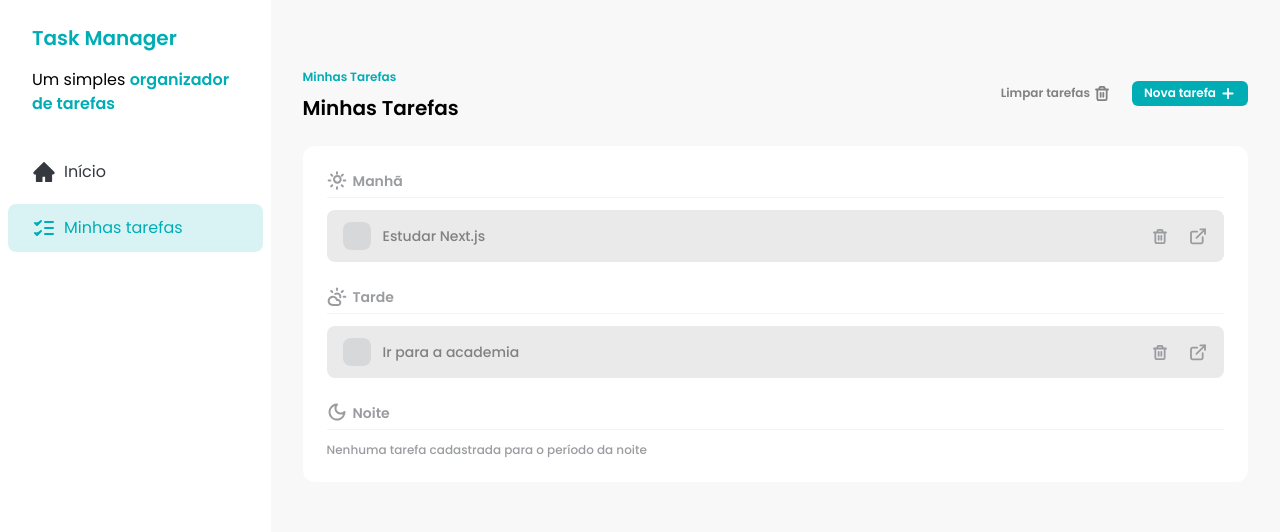
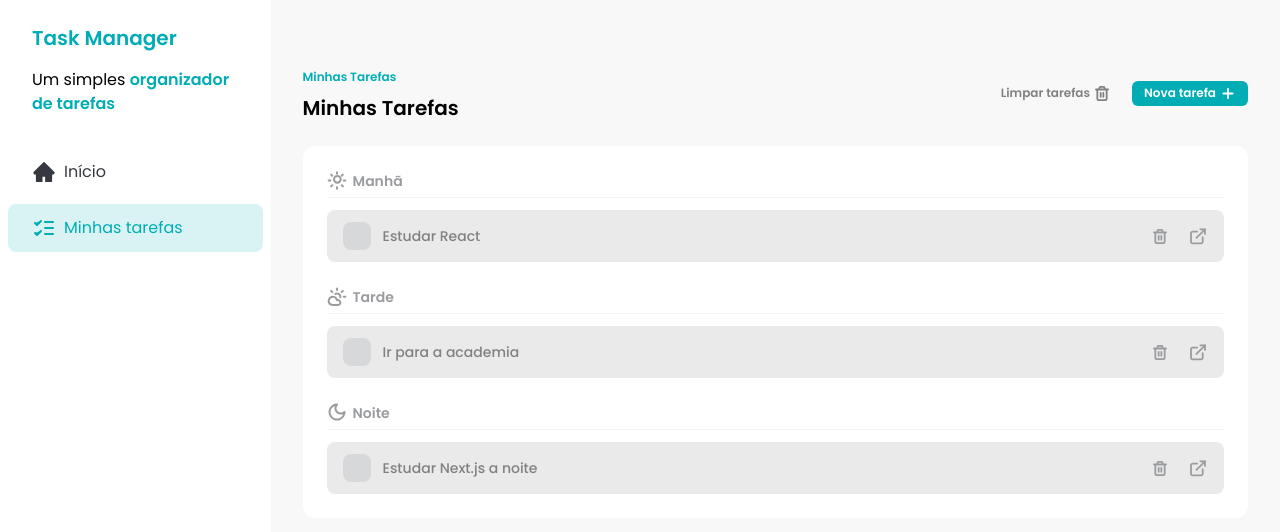
Before and after one commit to odevalison/react-task-manager, a React (Vite) app: page / in a window 1280 px wide. Shown: the top 532 px of the page. Built offline with nearby package versions, Linux system fonts and the light colour scheme; data requests are answered from the project's data file.

Commit message:
refactor: add hook to get and update a task

```diff
--- a/db.json
+++ b/db.json
@@ -465,8 +465,15 @@
     },
     {
       "id": "12ec573a-a40a-4a26-a223-ac4ada113bda",
-      "title": "Estudar Next.js",
+      "title": "Estudar Next.js a noite",
       "description": "Fazer Formação Next.js",
+      "time": "evening",
+      "status": "not_started"
+    },
+    {
+      "id": "27b46672-0dac-4eb4-ba81-1256dc7624b1",
+      "title": "Estudar React",
+      "description": "Continuar formação em React do FSC",
       "time": "morning",
       "status": "not_started"
     }
--- a/src/hooks/data/use-delete-task.ts
+++ b/src/hooks/data/use-delete-task.ts
@@ -11,6 +11,9 @@ export const useDeleteTask = (taskId: string) => {
       const response = await fetch(`http://localhost:3000/tasks/${taskId}`, {
         method: 'DELETE',
       })
+      if (!response.ok) {
+        throw new Error('Erro ao deletar tarefa!')
+      }
       const deletedTask: Task = await response.json()
       return deletedTask
     },
--- /dev/null
+++ b/src/hooks/data/use-get-task.ts
@@ -0,0 +1,22 @@
+import { useQuery } from '@tanstack/react-query'
+
+import type { Task } from '../../types/tasks'
+
+interface UseGetTaskProps {
+  taskId: string | undefined
+  onSuccess: (task: Task) => void
+}
+
+export const useGetTask = ({ onSuccess, taskId }: UseGetTaskProps) => {
+  return useQuery<Task>({
+    queryKey: ['task'],
+    queryFn: async () => {
+      const response = await fetch(`http://localhost:3000/tasks/${taskId}`, {
+        method: 'GET',
+      })
+      const task: Task = await response.json()
+      onSuccess(task)
+      return task
+    },
+  })
+}
--- /dev/null
+++ b/src/hooks/data/use-update-task.ts
@@ -0,0 +1,33 @@
+import { useMutation, useQueryClient } from '@tanstack/react-query'
+
+import { EditTaskFormData } from '../../pages/TaskDetails'
+import { Task } from '../../types/tasks'
+
+export const useUpdateTask = (taskId: string) => {
+  const queryClient = useQueryClient()
+
+  return useMutation({
+    mutationKey: ['edit-task', taskId],
+    mutationFn: async (data: EditTaskFormData) => {
+      const newTaskData = {
+        title: data.title.trim(),
+        description: data.description.trim(),
+        time: data.time,
+      }
+      const response = await fetch(`http://localhost:3000/tasks/${taskId}`, {
+        method: 'PATCH',
+        body: JSON.stringify(newTaskData),
+      })
+      if (!response.ok) {
+        throw new Error('Erro ao editar tarefa')
+      }
+      const updatedTask: Task = await response.json()
+      queryClient.setQueryData<Task[]>(['tasks'], (oldTasks) => {
+        return oldTasks?.map((currentOldTask) =>
+          currentOldTask.id === taskId ? updatedTask : currentOldTask
+        )
+      })
+      return updatedTask
+    },
+  })
+}
--- a/src/pages/TaskDetails.tsx
+++ b/src/pages/TaskDetails.tsx
@@ -1,4 +1,3 @@
-import { useMutation, useQuery, useQueryClient } from '@tanstack/react-query'
 import { useForm } from 'react-hook-form'
 import { Link, useNavigate, useParams } from 'react-router-dom'
 import { toast } from 'sonner'
@@ -13,16 +12,18 @@ import Button from '../components/Button'
 import Input from '../components/Input'
 import Sidebar from '../components/Sidebar'
 import TimeSelect from '../components/TimeSelect'
-import { type Task, TaskTime } from '../types/tasks'
+import { useDeleteTask } from '../hooks/data/use-delete-task'
+import { useGetTask } from '../hooks/data/use-get-task'
+import { useUpdateTask } from '../hooks/data/use-update-task'
+import { TaskTime } from '../types/tasks'
 
-type EditTaskFormData = {
+export type EditTaskFormData = {
   title: string
   time: keyof typeof TaskTime
   description: string
 }
 
 const TaskDetailsPage = () => {
-  const queryClient = useQueryClient()
   const { taskId } = useParams()
   const navigate = useNavigate()
 
@@ -33,67 +34,24 @@ const TaskDetailsPage = () => {
     formState: { errors, isDirty },
   } = useForm<EditTaskFormData>()
 
-  const { data: task } = useQuery<Task>({
-    queryKey: ['task'],
-    queryFn: async () => {
-      const response = await fetch(`http://localhost:3000/tasks/${taskId}`, {
-        method: 'GET',
-      })
-      const data = await response.json()
-      reset(data)
-      return data
-    },
+  const { data: task } = useGetTask({
+    taskId,
+    onSuccess: (task) => reset(task),
   })
-
-  const { mutate: editTask, isPending: isEditingTask } = useMutation({
-    mutationKey: ['edit-task', taskId],
-    mutationFn: async (data: EditTaskFormData) => {
-      const response = await fetch(`http://localhost:3000/tasks/${taskId}`, {
-        method: 'PATCH',
-        body: JSON.stringify({
-          title: data.title.trim(),
-          description: data.description.trim(),
-          time: data.time,
-        }),
-      })
-      if (!response.ok) {
-        throw new Error('Erro ao editar tarefa')
-      }
-      const updatedTask = await response.json()
-      queryClient.setQueryData<Task[]>(['tasks'], (oldTasks) => {
-        return oldTasks?.map((oldTask) =>
-          oldTask.id === taskId ? updatedTask : oldTask
-        )
-      })
-    },
-  })
-
-  const { mutate: deleteTask, isPending: isDeletingTask } = useMutation({
-    mutationKey: ['delete-task', taskId],
-    mutationFn: async () => {
-      const response = await fetch(`http://localhost:3000/tasks/${taskId}`, {
-        method: 'DELETE',
-      })
-      if (!response.ok) {
-        throw new Error('Erro ao deletar tarefa!')
-      }
-      const deletedTask: Task = await response.json()
-      queryClient.setQueryData<Task[]>(['tasks'], (oldTasks) => {
-        return oldTasks?.filter((oldTask) => oldTask.id !== deletedTask.id)
-      })
-    },
-  })
+  const { mutate: updateTask, isPending: isEditingTask } = useUpdateTask(
+    taskId!
+  )
+  const { mutate: deleteTask, isPending: isDeletingTask } = useDeleteTask(
+    taskId!
+  )
 
   const handleBackClick = () => {
     navigate(-1)
   }
 
   const handleTaskEdit = async (data: EditTaskFormData) => {
-    editTask(data, {
+    updateTask(data, {
       onSuccess: () => {
-        queryClient.setQueryData(['task'], () => {
-          return data
-        })
         reset(data)
         toast.success('Tarefa editada com sucesso!')
       },
```
